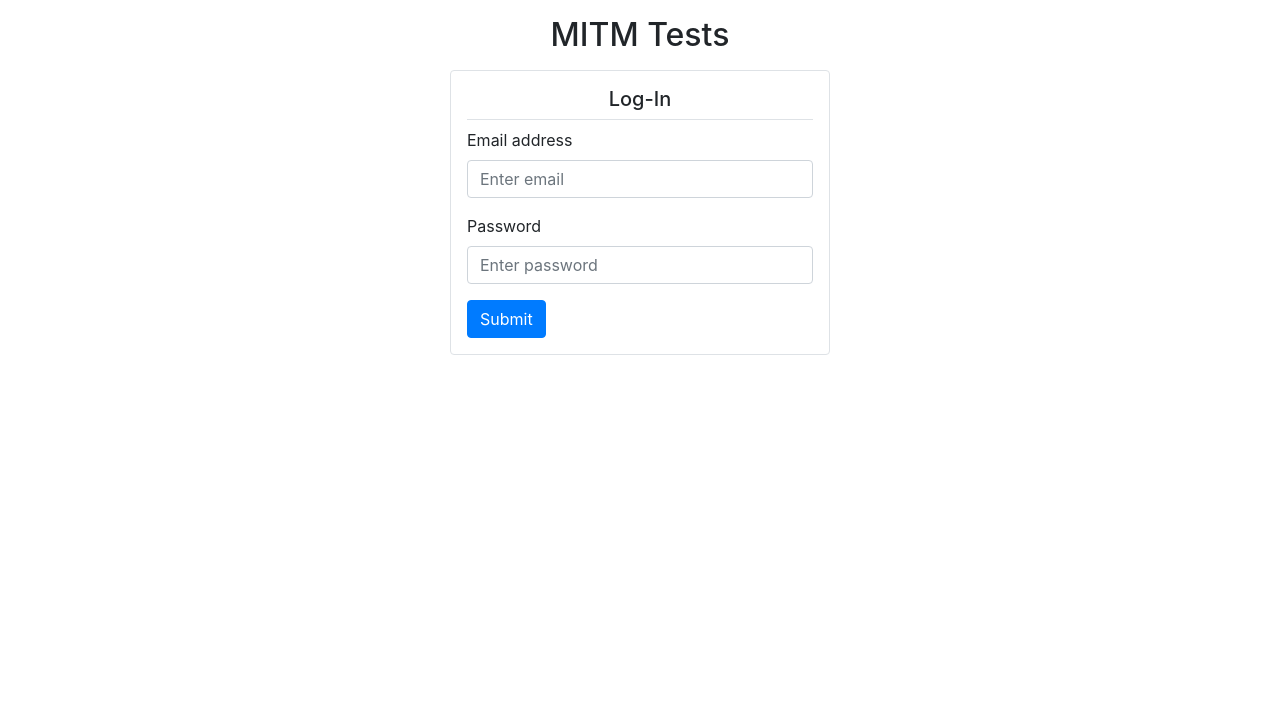
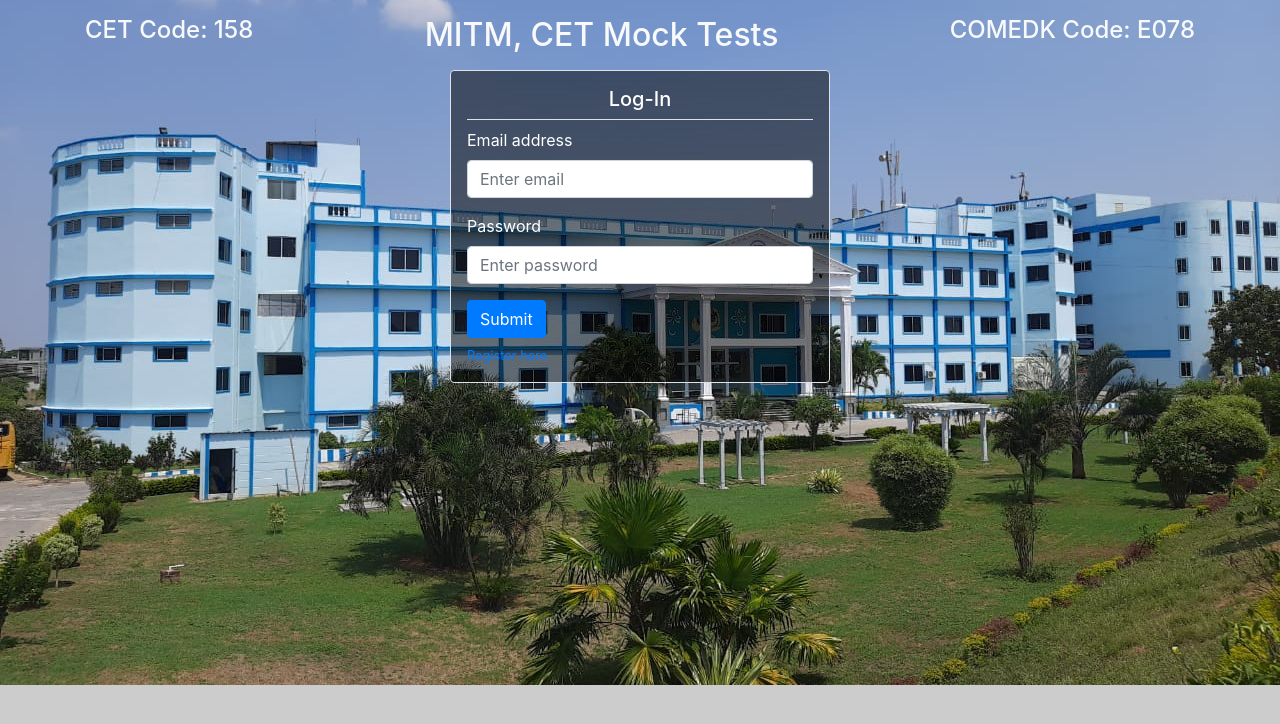
Before and after one commit to MohanKrishnaHB/cet-gym, a Django app: page /log-in in a window 1280 px wide. Shown: the top 724 px of the page. Run offline with Django 3.2, Linux system fonts and the light colour scheme; some libraries are stand-ins or nearby versions.

Commit message:
added instruction page and.
added background image

```diff
--- a/templates/login.html
+++ b/templates/login.html
@@ -16,17 +16,46 @@
 
   <!-- Latest compiled JavaScript -->
   <script src="https://maxcdn.bootstrapcdn.com/bootstrap/4.5.0/js/bootstrap.min.js"></script>
+  <style>
+    body {
+      background-image: url("/uploads/images/background/background.jpeg");
+      background-color: #cccccc;
+      background-repeat: no-repeat;
+      background-size: cover;
+    }
+
+    .log-in-panel {
+      background: rgba(0, 0, 0, 0.5);
+      color: white;
+    }
+  </style>
 </head>
 
 <body>
-  <div class="container">
-    <div class="row mt-3 justify-content-center">
-      <div class="col-suto">
-        <h2>MITM Tests</h2>
+  <div class="container pb-5 mb-5">
+    <div class="row mt-3 justify-content-between">
+      <div class="col-auto text-light text-center d-none d-lg-block">
+        <h4>CET Code: 158</h4>
+      </div>
+      <div class="col-auto text-light text-center">
+        <h2>MITM, CET Mock Tests</h2>
+      </div>
+      <div class="col-auto text-light text-center d-none d-lg-block">
+        <h4>COMEDK Code: E078</h4>
       </div>
     </div>
-    <div class="row mt-2 justify-content-center">
-      <div class="col-lg-4 col-md-6 col-sm-8 col-xs-10 mx-2 p-3 border rounded">
+    <div class="d-lg-none">
+      <div class="row justify-content-between">
+        <div class="col-auto text-light text-center">
+          <h4>CET Code: 158</h4>
+        </div>
+        <div class="col-auto text-light text-center">
+          <h4>CET Code: 158</h4>
+        </div>
+      </div>
+    </div>
+    <div class="row mt-2 mb-5 pb-5 justify-content-center">
+      <div class="col-lg-4 col-md-6 col-sm-8 col-xs-10 mx-2 p-3 border rounded log-in-panel">
         <div class="text-center border border-top-0 border-right-0 border-left-0 mb-2">
           <h5>Log-In</h5>
         </div>
@@ -52,7 +81,11 @@
             <div><small class="text-danger">Invalid Password</small></div>
             {% endif %}
           </div>
-          <button type="submit" class="btn btn-primary">Submit</button>
+          <button type="submit" class="btn btn-primary mb-1">Submit</button>
+          <div class="w-100"></div>
+          <small>
+            <a href="/register">Register here</a>
+          </small>
         </form>
       </div>
     </div>
--- a/templates/test_list.html
+++ b/templates/test_list.html
@@ -21,7 +21,7 @@
               </td>
               <td>{{test.no_of_questions}}</td>
               <td>
-                <a class="btn btn-primary btn-sm" href="/test/{{test.id}}">
+                <a class="btn btn-primary btn-sm" href="/test/instructions/{{test.id}}">
                   Start Test
                 </a>
               </td>
--- a/tests/urls.py
+++ b/tests/urls.py
@@ -3,6 +3,7 @@ from . import views
 
 urlpatterns = [
     path('<int:test_id>', views.test),
+    path('instructions/<int:test_id>', views.instructions),
     path('result/<int:test_id>', views.resultStudent),
     path('test-list', views.testList),
     path('set-option', views.setOption),
```
Also changed, not shown: templates/instruction.html (added, +52 -0 lines), templates/register.html (+36 -5 lines), tests/views.py (+12 -0 lines), db.sqlite3, uploads/images/background/background.jpeg (added), uploads/images/options/db_icon_aXLGmse.png (added), uploads/images/question/db_icon_TxkcGw7.png (added), 2 other files.
